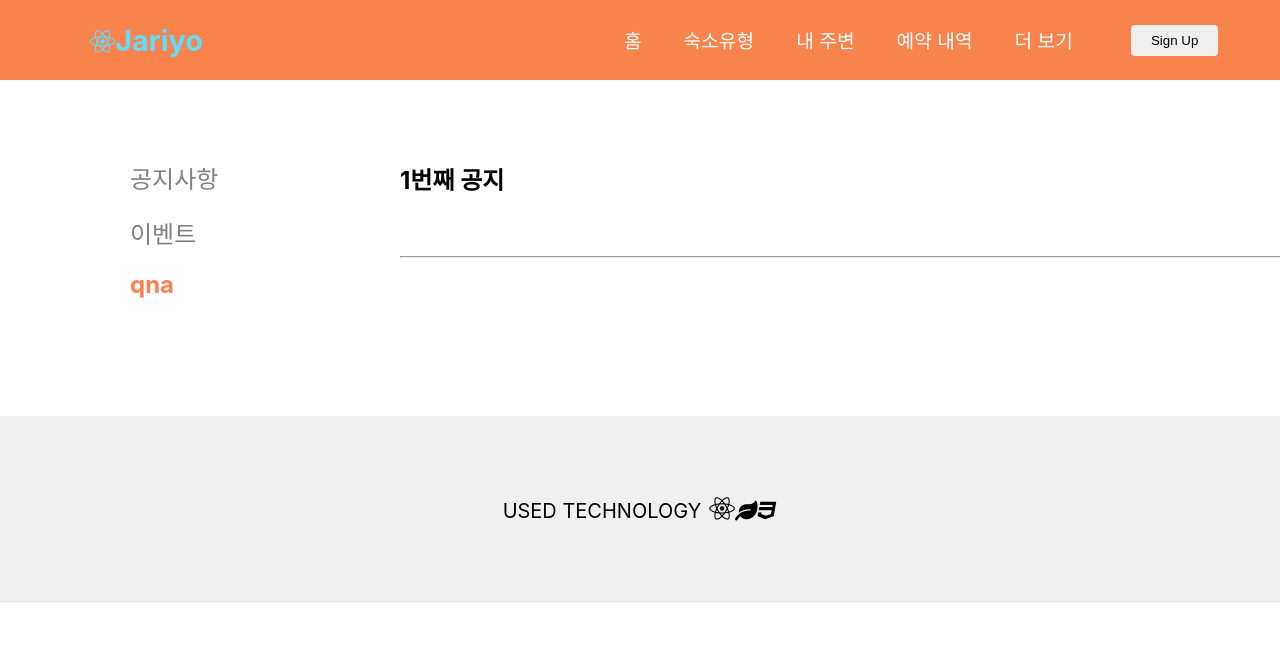
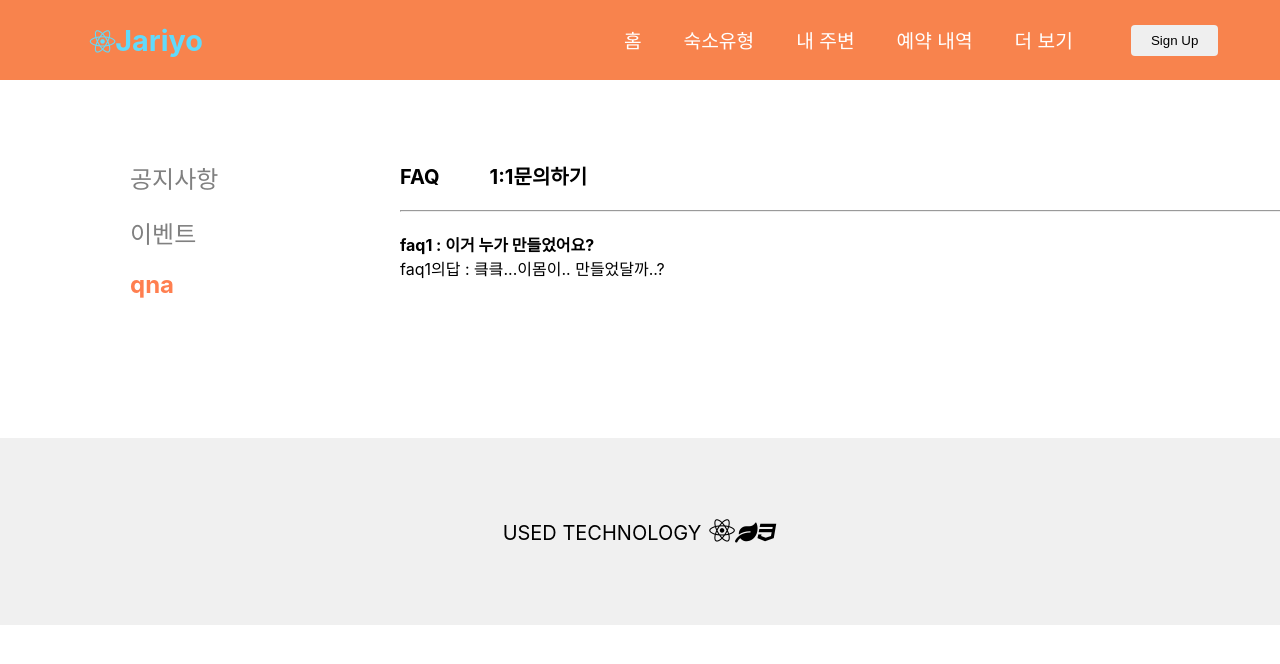
Before and after one commit to Gu4rd/Jariyo, a React (Create React App) app in the folder frontend/: page /more/qna in a window 1280 px wide. Shown: the top 664 px of the page. Built offline with nearby package versions, Linux system fonts and the light colour scheme.

Commit message:
이벤트, qna 쪽 추가
이벤트, qna 쪽 추가

```diff
--- a/frontend/src/Components/More/More.js
+++ b/frontend/src/Components/More/More.js
@@ -1,10 +1,24 @@
+import {BrowserRouter as Router, Route, Switch} from 'react-router-dom';
+
 import MoreHead from './MoreHead';
-import MoreBody from './MoreBody';
+import MoreBodyNotice from './MoreBody/MoreBodyNotice';
+import MoreBodyEvent from './MoreBody/MoreBodyEvent';
+import MoreBodyQna from './MoreBody/MoreBodyQna';
 
-const More = ({ match }) =>{
+const MoreBody = () => {
     return (
         <>
-            <MoreHead render={match.params}/>
+            <Route path='/more/notice' component={MoreBodyNotice}></Route>
+            <Route path='/more/event' component={MoreBodyEvent}></Route>
+            <Route path='/more/qna' component={MoreBodyQna}></Route>
+        </>
+    )
+}
+
+const More = () =>{
+    return (
+        <>
+            <MoreHead />
             <MoreBody />
         </>
     )
--- /dev/null
+++ b/frontend/src/Components/More/MoreBody/MoreBodyEvent.css
@@ -0,0 +1,6 @@
+#moreBodyEvent {
+    width: 950px;
+    position: relative;
+    left: 400px;
+    top: -158px;
+}
--- /dev/null
+++ b/frontend/src/Components/More/MoreBody/MoreBodyEvent.js
@@ -0,0 +1,27 @@
+import { useState } from 'react';
+
+import ArrowDropDownIcon from '@material-ui/icons/ArrowDropDown';
+import ArrowDropUpIcon from '@material-ui/icons/ArrowDropUp';
+
+import './MoreBodyEvent.css';
+
+const MoreBodyEvent = () => {
+    const [visible, setVisible] = useState(false);
+
+    return (
+        <div id="moreBodyEvent">
+            <b style={{fontSize: '24px'}}>1번째 이벤트</b>
+            {visible == false
+            ? <ArrowDropDownIcon style={{float: 'right'}} onClick={() => {setVisible(true)}}/>
+            : <ArrowDropUpIcon style={{float: 'right'}} onClick={() => {setVisible(false)}}/>
+            }
+            <br /><br />
+            {visible == true &&
+                <h5>첫번째 이벤트입니다 스크롤하면 보이죠?</h5>
+            }
+            <br /><br /><hr />
+        </div>
+    )
+}
+
+export default MoreBodyEvent;
--- a/frontend/src/Components/More/MoreBody.css
+++ b/frontend/src/Components/More/MoreBody/MoreBodyNotice.css
@@ -1,4 +1,4 @@
-#moreBody {
+#moreBodyNotice {
     width: 950px;
     position: relative;
     left: 400px;
--- a/frontend/src/Components/More/MoreBody.js
+++ b/frontend/src/Components/More/MoreBody/MoreBodyNotice.js
@@ -1,14 +1,15 @@
+import { useState } from 'react';
+
 import ArrowDropDownIcon from '@material-ui/icons/ArrowDropDown';
 import ArrowDropUpIcon from '@material-ui/icons/ArrowDropUp';
-import { useState } from 'react';
 
-import './MoreBody.css';
+import './MoreBodyNotice.css';
 
-const MoreBody = () => {
+const MoreBodyNotice = () => {
     const [visible, setVisible] = useState(false);
 
     return (
-        <div id="moreBody">
+        <div id="moreBodyNotice">
             <b style={{fontSize: '24px'}}>1번째 공지</b>
             {visible == false
             ? <ArrowDropDownIcon style={{float: 'right'}} onClick={() => {setVisible(true)}}/>
@@ -23,4 +24,4 @@ const MoreBody = () => {
     )
 }
 
-export default MoreBody;
+export default MoreBodyNotice;
--- /dev/null
+++ b/frontend/src/Components/More/MoreBody/MoreBodyQna.css
@@ -0,0 +1,6 @@
+#moreBodyQna {
+    width: 950px;
+    position: relative;
+    left: 400px;
+    top: -158px;
+}
--- /dev/null
+++ b/frontend/src/Components/More/MoreBody/MoreBodyQna.js
@@ -0,0 +1,34 @@
+import { useState } from 'react';
+
+import './MoreBodyQna.css';
+import QnaBody from './MoreBodyQna/QnaBody';
+import QnaWrite from './MoreBodyQna/QnaWrite';
+
+const MoreBodyQna = () => {
+    const [FAQ, setFAQ] = useState(true);
+
+    const QnaHead = () => {
+        return (
+            <>
+            <div id="QnaView">
+                <b style={{fontSize: '20px'}} onClick={() => {setFAQ(true)}}>FAQ</b>
+                <b style={{fontSize: '20px', marginLeft: '50px'}} onClick={() => {setFAQ(false)}}>1:1문의하기</b>
+                <br /><br /><hr /><br />
+            </div>
+            </>
+
+        )
+    }
+
+    return (
+        <div id="moreBodyQna">
+            <QnaHead />
+            {FAQ == true
+            ?   <QnaBody />
+            :   <QnaWrite />
+            }
+        </div>
+    )
+}
+
+export default MoreBodyQna;
--- /dev/null
+++ b/frontend/src/Components/More/MoreBody/MoreBodyQna/QnaBody.js
@@ -0,0 +1,10 @@
+const QnaBody = () => {
+    return (
+        <div id="qnaList">
+            <b>faq1 : 이거 누가 만들었어요?</b><br />
+            <span>faq1의답 : 킄킄...이몸이.. 만들었달까..?</span>
+        </div>
+    )
+}
+
+export default QnaBody;
--- /dev/null
+++ b/frontend/src/Components/More/MoreBody/MoreBodyQna/QnaWrite.js
@@ -0,0 +1,40 @@
+import Form from 'react-bootstrap/Form'
+
+const QnaWrite = () => {
+    return (
+        <Form>
+            <Form.Group controlId="exampleForm.SelectCustom">
+                <Form.Label>카테고리 유형을 선택해주세요</Form.Label><br /><br />
+                <Form.Control as="select" custom style={{width: '200px', fontSize: '20px'}}>
+                    <option>호텔</option>
+                    <option>모텔</option>
+                    <option>펜션</option>
+                    <option>리조트</option>
+                    <option>게스트하우스</option>
+                    <option>한옥</option>
+                    <option>캠핑</option>
+                </Form.Control>
+            </Form.Group>
+            <br />
+            <Form.Group controlId="exampleForm.SelectCustom">
+                <Form.Label>문의 유형을 선택해주세요</Form.Label><br /><br />
+                <Form.Control as="select" custom style={{width: '200px', fontSize: '20px'}}>
+                    <option>이벤트</option>
+                    <option>예약/결제</option>
+                    <option>취소/환불</option>
+                    <option>혜택받기</option>
+                    <option>이용문의</option>
+                    <option>회원정보</option>
+                    <option>리뷰</option>
+                    <option>기타</option>
+                </Form.Control>
+            </Form.Group>
+            <br />
+            <textarea placeholder="하실 말씀이?" style={{width: "600px", height: "300px", fontSize: '20px'}}></textarea>
+            <br />
+            <button type="submit" style={{width: "40px", height: "40px"}}>문의</button>
+        </Form>
+    )
+}
+
+export default QnaWrite;
--- a/frontend/src/Components/More/MoreHead.js
+++ b/frontend/src/Components/More/MoreHead.js
@@ -1,4 +1,6 @@
+import { useEffect, useState } from 'react';
 import { Link } from 'react-router-dom';
+
 import styled from 'styled-components';
 
 import { MenuItems } from '../Navbar/MenuItems';
@@ -8,14 +10,18 @@ const Test = styled.b`
     color: coral;
 `
 
-const MoreHead = ({ render }) => {
-    const currentURL = '/more/' + render.moreMenu;
+const MoreHead = () => {
+    const [moreMenu, setMoreMenu] = useState();
+
+    useEffect(() => {
+        setMoreMenu(window.location.pathname);
+    }, [window.location.pathname])
 
     return(
         <div id="moreHead">
             {MenuItems[4].more.title.map((item, idx) =>
                 <Link to={MenuItems[4].more.url[idx]} key={idx} className="title">
-                    {MenuItems[4].more.url[idx] == currentURL
+                    {MenuItems[4].more.url[idx] == moreMenu
                         ? <Test>{MenuItems[4].more.title[idx]}</Test>
                         : MenuItems[4].more.title[idx]
                     }
--- a/frontend/src/Components/Routers.js
+++ b/frontend/src/Components/Routers.js
@@ -12,7 +12,7 @@ export default() => (
         <NavBar/>
         <Route exact path="/" component={Body}></Route>
         <Route path="/reservation/:product/:place" component={ReservationHeader}></Route>
-        <Route path="/more/:moreMenu" component={More}></Route>
+        <Route path="/more" component={More}></Route>
         <Footer/>
     </Router>
 )
```
